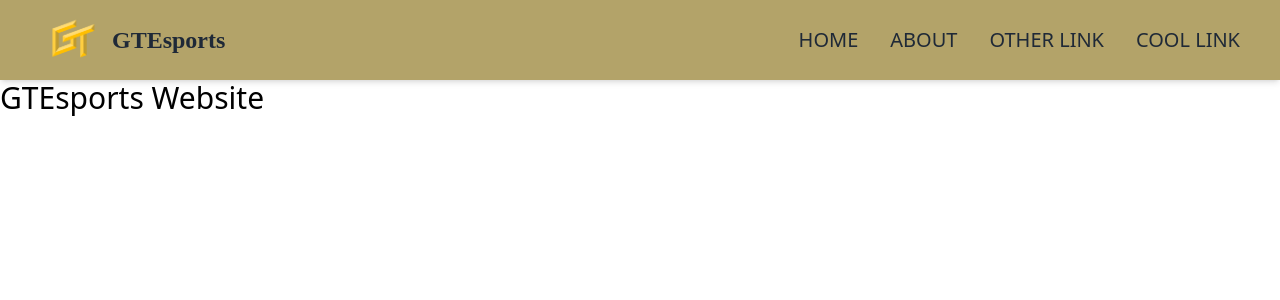
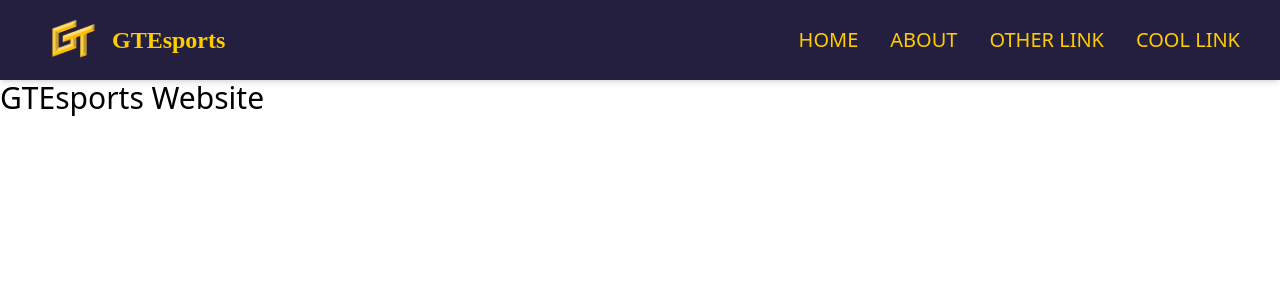
Before and after one commit to gt-esports/gtesports-website, a React (Vite) app: page / in a window 1280 px wide. Shown: the top 300 px of the page. Built offline with nearby package versions, Linux system fonts and the light colour scheme.

Commit message:
Change navbar coloring to use purple and buzz bright.

```diff
--- a/src/components/Navbar.tsx
+++ b/src/components/Navbar.tsx
@@ -1,6 +1,6 @@
 import { useState } from "react";
 import { RxHamburgerMenu } from "react-icons/rx";
-import { GrClose } from "react-icons/gr";
+import { TfiClose } from "react-icons/tfi";
 import Logo from "/logo.png";
 
 function Navbar() {
@@ -15,8 +15,8 @@ function Navbar() {
 
     return (
         <div className="shadow-md w-full fixed top-0 left-0">
-            <div className="md:flex items-center justify-between bg-tech-gold h-[--navbar-height] md:py-6 py-2 md:px-10 px-7">
-                <div className="font-bold text-2xl cursor-pointer flex items-center font-[Poppins] text-gray-800">
+            <div className="md:flex items-center justify-between bg-light-purple h-[--navbar-height] md:py-6 py-2 md:px-10 px-7">
+                <div className="font-bold text-bright-buzz text-2xl cursor-pointer flex items-center font-[Poppins]">
                     <img
                         src={Logo}
                         alt="GTEsports Logo"
@@ -27,12 +27,12 @@ function Navbar() {
                 </div>
                 <div
                     onClick={() => setOpen(!open)}
-                    className="text-3xl absolute right-8 top-6 cursor-pointer md:hidden"
+                    className="text-3xl absolute right-8 top-6 cursor-pointer md:hidden text-bright-buzz"
                 >
-                    {!open ? <RxHamburgerMenu /> : <GrClose />}
+                    {!open ? <RxHamburgerMenu /> : <TfiClose />}
                 </div>
                 <ul
-                    className={`md:flex md:items-center md:pb-0 pb-12 absolute md:static bg-tech-gold md:z-auto z-[-1] left-0 w-full md:w-auto ${
+                    className={`md:flex md:items-center md:pb-0 pb-4 absolute md:static bg-light-purple md:z-auto z-[-1] left-0 w-full md:w-auto ${
                         open ? "top-[64px]" : "top-[-490px]"
                     }`}
                 >
@@ -43,7 +43,7 @@ function Navbar() {
                         >
                             <a
                                 href={link.link}
-                                className="text-gray-800 hover:text-gray-400 duration-500"
+                                className="text-bright-buzz hover:text-gray-400 duration-500"
                             >
                                 {link.name}
                             </a>
--- a/tailwind.config.js
+++ b/tailwind.config.js
@@ -5,6 +5,10 @@ export default {
         extend: {
             colors: {
                 "tech-gold": "#B3A369",
+                "navy-blue": "#003057",
+                "bright-buzz": "#FFCC00",
+                "light-purple": "#241F3F",
+                "dark-purple": "#0D072B",
             },
         },
     },
```
